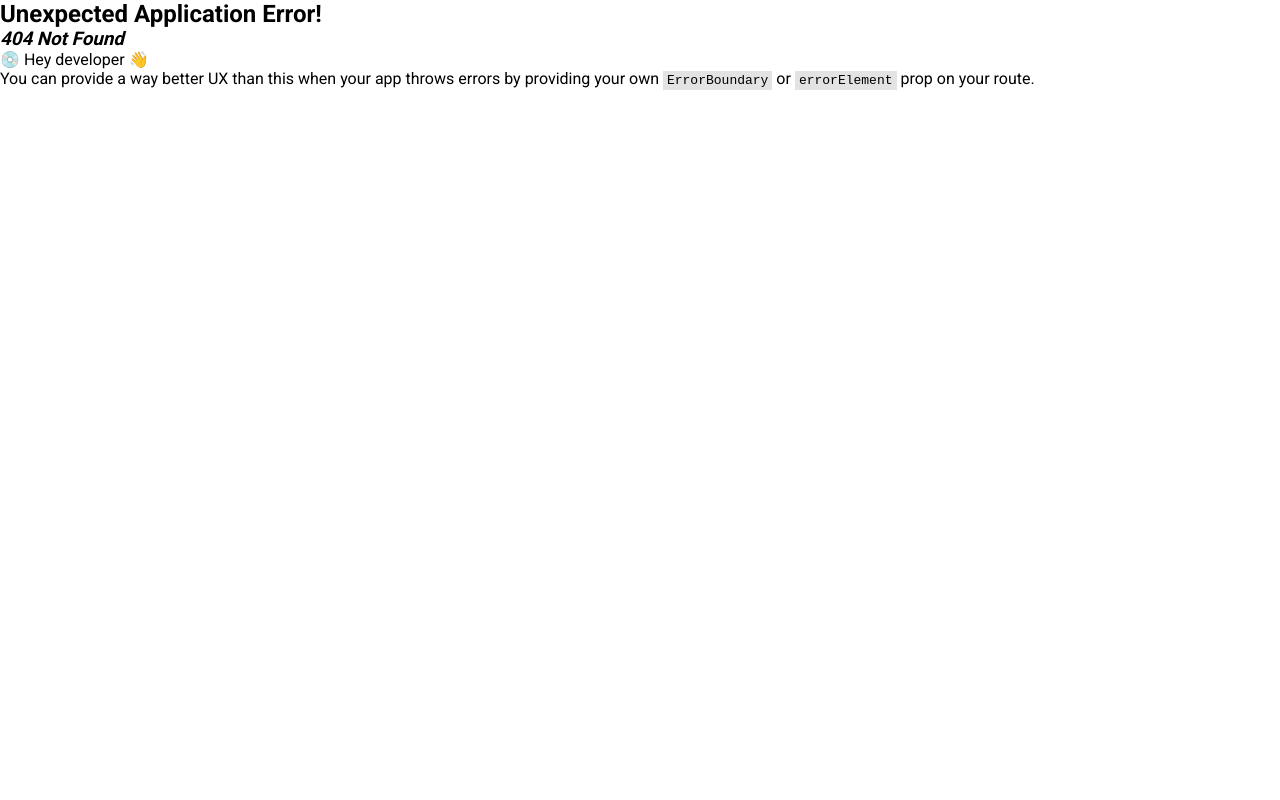
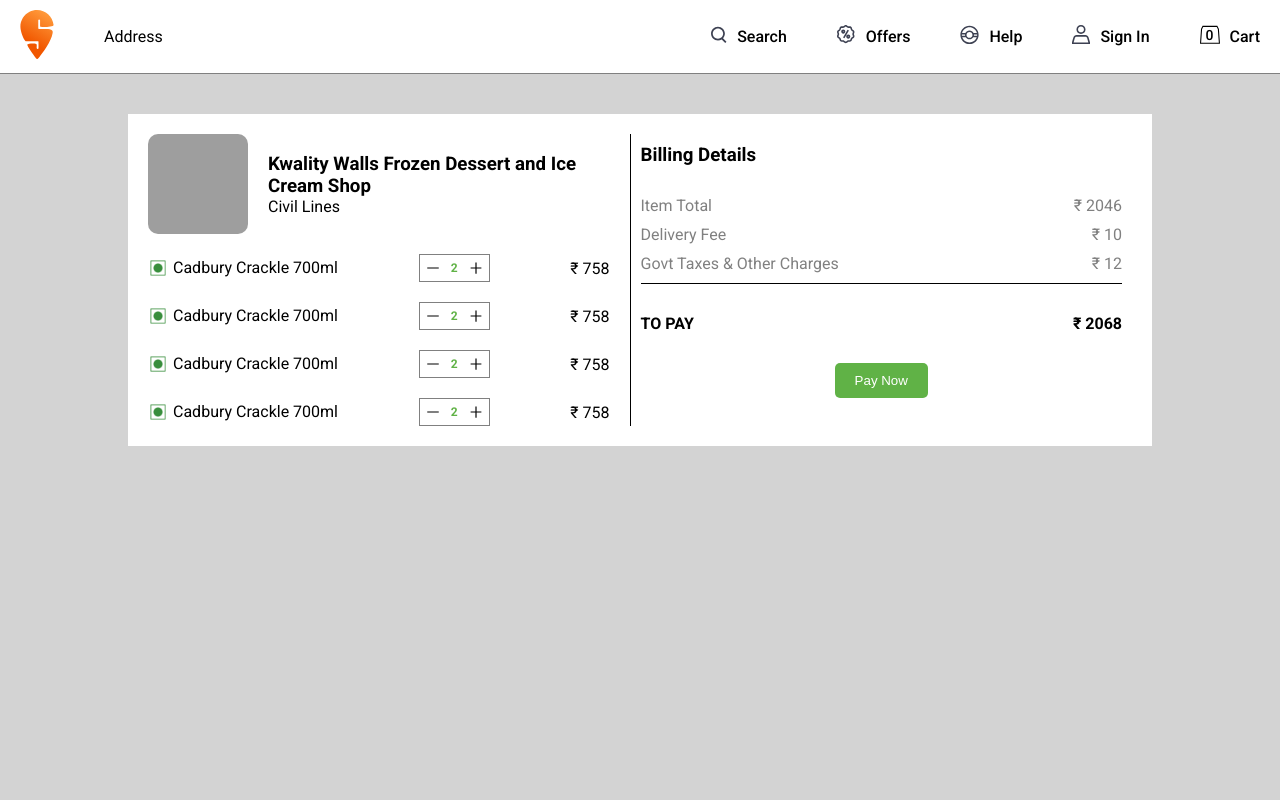
Before and after one commit to pranjulagrawal9/Bitebox, a React (Vite) app: page /checkout in a window 1280 px wide. Before the commit this address had no page. Shown: the top 800 px of the page. Built offline with nearby package versions, Linux system fonts and the light colour scheme; grey boxes are pictures that could not be loaded.

Commit message:
Create Cart component

```diff
--- /dev/null
+++ b/src/components/Cart/Cart.js
@@ -0,0 +1,55 @@
+import "./Cart.scss";
+import CartItem from "../CartItem/CartItem";
+
+function Cart() {
+  return (
+    <div className="cart">
+      <div className="container">
+        <div className="item-details">
+          <div className="restaurant">
+            <div className="restaurant-img">
+              <img src="https://res.cloudinary.com/swiggy/image/upload/fl_lossy,f_auto,q_auto,w_100,h_100,c_fill/mfixzwwfeupqyaxoturn" />
+            </div>
+            <div className="restaurant-name-address">
+              <h3>Kwality Walls Frozen Dessert and Ice Cream Shop</h3>
+              <div className="address">Civil Lines</div>
+            </div>
+          </div>
+
+          <div className="cart-items">
+            <CartItem />
+            <CartItem />
+            <CartItem />
+            <CartItem />
+          </div>
+        </div>
+        <div className="billing-details">
+            <h3>Billing Details</h3>
+            <div className="item-total">
+                <span>Item Total</span>
+                <span>₹ 2046</span>
+            </div>
+            <div className="delivery-fee">
+                <span>Delivery Fee</span>
+                <span>₹ 10</span>
+            </div>
+            <div className="tax">
+                <span>Govt Taxes & Other Charges</span>
+                <span>₹ 12</span>
+            </div>
+
+            <div className="to-pay">
+                <span className="text">TO PAY</span>
+                <span>₹ 2068</span>
+            </div>
+
+            <div className="pay-now-btn">
+                <button>Pay Now</button>
+            </div>
+        </div>
+      </div>
+    </div>
+  );
+}
+
+export default Cart;
--- /dev/null
+++ b/src/components/Cart/Cart.scss
@@ -0,0 +1,95 @@
+.cart {
+  min-height: calc(100vh - 74px);
+  background-color: lightgrey;
+  display: flex;
+  justify-content: center;
+
+  .container {
+    width: 80%;
+    height: fit-content;
+    margin-top: 40px;
+    background-color: white;
+    padding: 20px;
+    display: flex;
+
+    .item-details {
+        flex: 1;
+        border-right: 1px solid black;
+
+      .restaurant {
+        display: flex;
+        gap: 20px;
+
+        .restaurant-img {
+          width: 100px;
+          height: 100px;
+          border-radius: 10px;
+          flex-shrink: 0;
+
+          img {
+            width: 100%;
+            height: 100%;
+            border-radius: inherit;
+          }
+        }
+
+        .restaurant-name-address {
+          display: flex;
+          flex-direction: column;
+          justify-content: center;
+        }
+      }
+
+      .cart-items {
+        margin-top: 20px;
+        display: flex;
+        flex-direction: column;
+        gap: 20px;
+      }
+    }
+
+    .billing-details{
+        flex: 1;
+        padding: 10px;
+        display: flex;
+        flex-direction: column;
+        gap: 10px;
+
+        h3{
+            margin-bottom: 20px;
+        }
+
+        div{
+            display: flex;
+            justify-content: space-between;
+            color: grey;
+        }
+
+        .tax{
+            border-bottom: 1px solid black;
+            padding-bottom: 10px;
+            margin-bottom: 20px;
+        }
+
+        .to-pay{
+            font-weight: 600;
+            color: black;
+        }
+
+        .pay-now-btn{
+            display: flex;
+            justify-content: center;
+            margin-top: 20px;
+
+            button{
+                background-color:#60B246;
+                border: none;
+                padding: 10px 20px;
+                border-radius: 5px;
+                color: white;
+                cursor: pointer;
+            }
+        }
+    }
+  }
+}
--- /dev/null
+++ b/src/components/CartItem/CartItem.js
@@ -0,0 +1,29 @@
+import "./CartItem.scss";
+import vegIcon from "../../assets/images/veg-icon.png";
+import nonVegIcon from "../../assets/images/non-veg-icon.png";
+import {AiOutlineMinus, AiOutlinePlus} from 'react-icons/ai'
+
+function CartItem() {
+  return (
+    <div className="cart-item">
+      <div className="item-name">
+        <span className="veg-icon">
+          <img src={vegIcon} alt="" />
+        </span>
+        Cadbury Crackle 700ml
+      </div>
+      <div className="button">
+        <span className="minus">
+          <AiOutlineMinus />
+        </span>
+        <span className="count">2</span>
+        <span className="plus">
+          <AiOutlinePlus />
+        </span>
+      </div>
+      <div className="price">₹ 758</div>
+    </div>
+  );
+}
+
+export default CartItem;
--- /dev/null
+++ b/src/components/CartItem/CartItem.scss
@@ -0,0 +1,43 @@
+.cart-item {
+    display: flex;
+    justify-content: space-between;
+    padding-right: 20px;
+    gap: 20px;
+    align-items: center;
+
+    .item-name {
+      display: flex;
+      gap: 5px;
+
+      .veg-icon {
+        width: 20px;
+        height: 20px;
+        flex-shrink: 0;
+
+        img {
+          width: 100%;
+          height: 100%;
+        }
+      }
+    }
+
+    .button {
+      border: 1px solid black;
+      display: flex;
+      gap: 10px;
+      padding: 5px;
+      align-items: center;
+      border: 1px solid grey;
+
+      .count{
+          font-size: 12px;
+          font-weight: 600;
+          color: #60B246;
+      }
+
+      .plus, .minus{
+          display: flex;
+          cursor: pointer;
+      }
+    }
+  }
--- a/src/components/NavBar/NavBar.js
+++ b/src/components/NavBar/NavBar.js
@@ -1,5 +1,6 @@
 import React from "react";
 import "./NavBar.scss";
+import { Link } from "react-router-dom";
 
 function NavBar() {
   return (
@@ -89,6 +90,7 @@
           </span>
           <span>Sign In</span>
         </div>
+        <Link to="/checkout">
           <div className="menu-item">
             <span className="icon">
               <svg
@@ -104,6 +106,8 @@
             </span>
             <span>Cart</span>
           </div>
+        </Link>
+
       </div>
     </nav>
   );
--- a/src/components/RestaurantCard/RestaurantCard.js
+++ b/src/components/RestaurantCard/RestaurantCard.js
@@ -8,7 +8,6 @@
 
   function onImageLoad(event){
     event.target.classList.add("animate");
-    console.log(event.target);
   }
 
   return (
--- a/src/index.js
+++ b/src/index.js
@@ -3,6 +3,7 @@
 import { createBrowserRouter, RouterProvider } from "react-router-dom";
 import RestaurantInfo from "./components/RestaurantInfo/RestaurantInfo";
 import CardContainer from "./components/CardContainer/CardContainer";
+import Cart from "./components/Cart/Cart";
 
 const router= createBrowserRouter([
     {
@@ -16,6 +17,10 @@
             {
                 path: "/restaurants/:restaurantURL",
                 element: <RestaurantInfo />
+            },
+            {
+                path: "/checkout",
+                element: <Cart />
             }
         ]
     }
```
Lines whose indentation alone changed are shown as unchanged.
